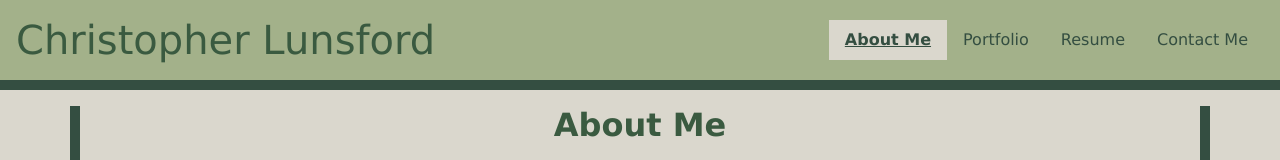
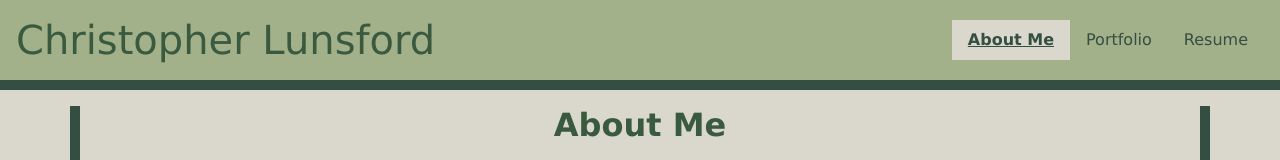
Before and after one commit to cslunsford/react-portfolio, a React (Vite) app: page / in a window 1280 px wide. Shown: the top 160 px of the page. Built offline with nearby package versions, Linux system fonts and the light colour scheme.

Commit message:
deleted contact from nav

```diff
--- a/src/components/Navigation.jsx
+++ b/src/components/Navigation.jsx
@@ -16,9 +16,6 @@
                 <li className='nav-item'>
                     <NavLink to='/proficiencies' className='nav-link'>Resume</NavLink>
                 </li>
-                <li className='nav-item'>
-                    <NavLink to='/contact' className='nav-link'>Contact Me</NavLink>
-                </li>
             </ul>
         </nav>
     );
```
